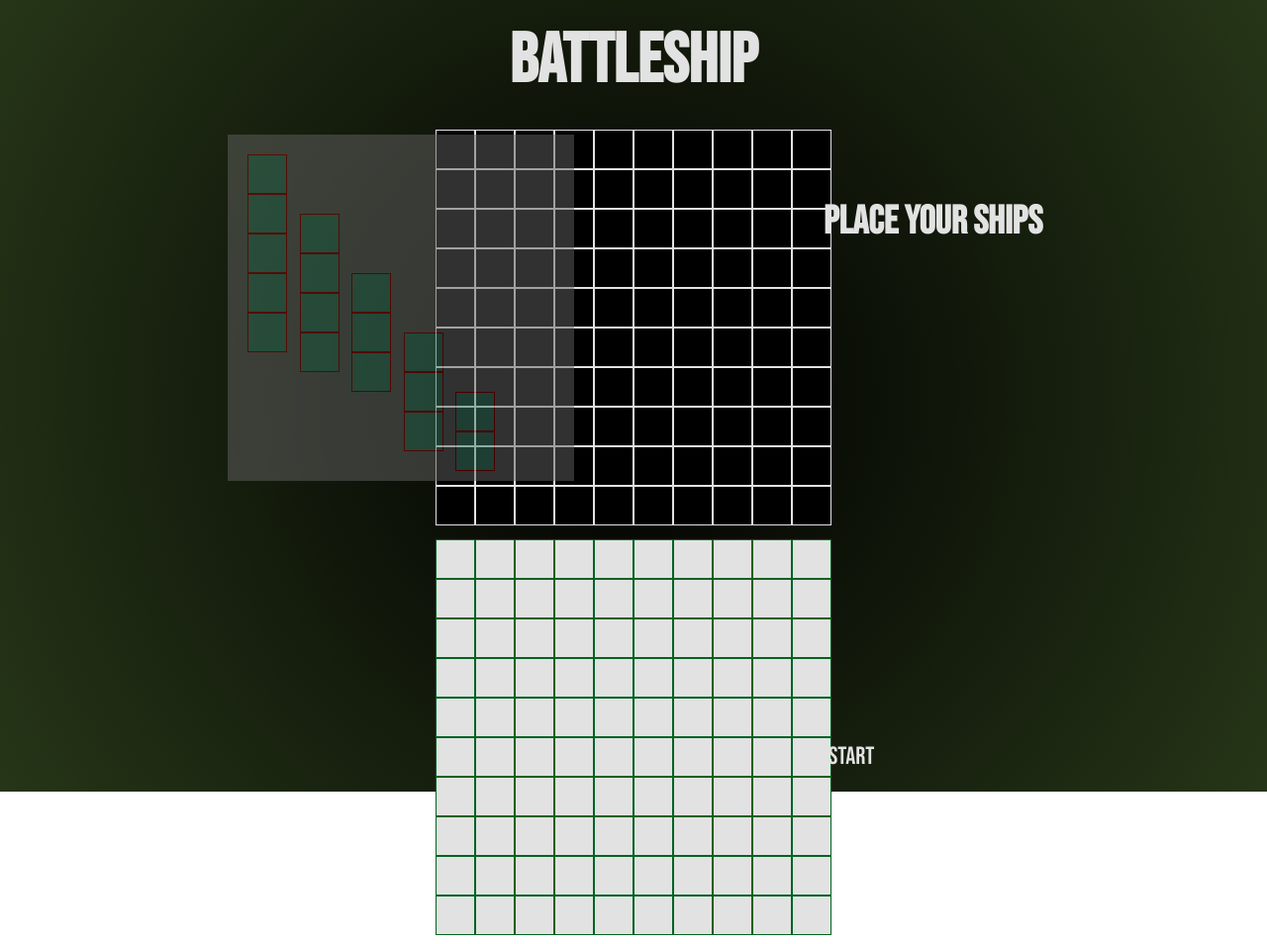
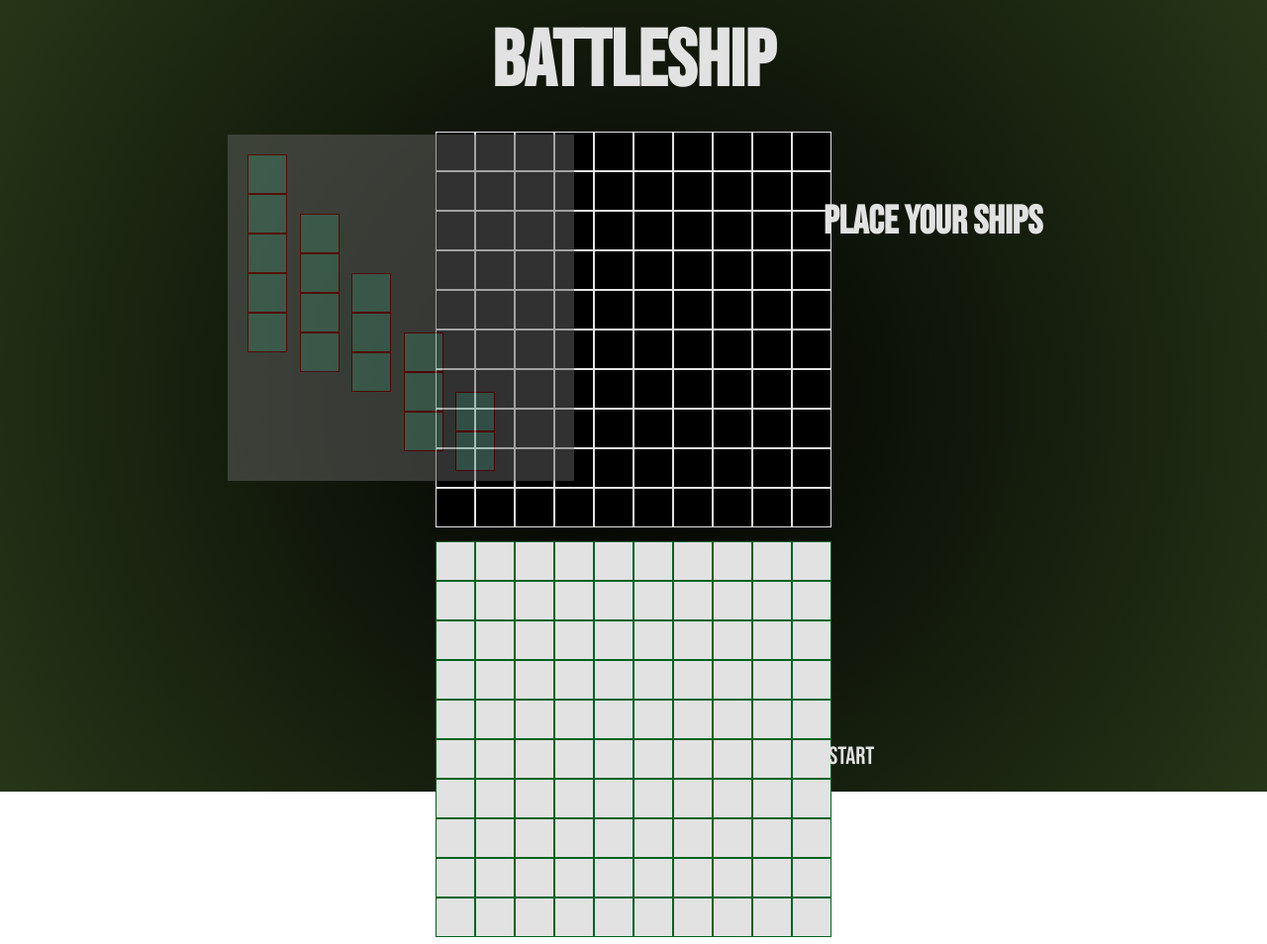
Before and after one commit to ZiyadT/Battleship, a plain HTML site: page index.html in a window 1280 px wide. Shown: the whole page at 99% size. Drawn offline with Linux system fonts and the light colour scheme.

Commit message:
Changed color scheme and font sizes, removed unnecessary code

```diff
--- a/script.js
+++ b/script.js
@@ -181,7 +181,6 @@ function playerMove(t, i){
 
 function computerMove(){
     let move = Math.round(Math.random() * 99)
-    console.log(move)
     if (!computerMoves.includes(move)){
         computerMoves.push(move)
         if (playerBoard[move] == 's'){
--- a/style.css
+++ b/style.css
@@ -4,8 +4,8 @@
     box-sizing: border-box;
 }
 .title{
-    font-size: 70px;
-    padding: 20px;
+    font-size: 80px;
+    padding: 15px;
     color: #e2e2e2;
     font-family: 'Bebas Neue', cursive;
 }
@@ -69,7 +69,7 @@
     width: 40px;
     height: 40px;
     border: 1px solid rgb(146, 0, 0);
-    background: #3c7c67;
+    background: #649987;
 }
 .ship{
     display: flex;
```
